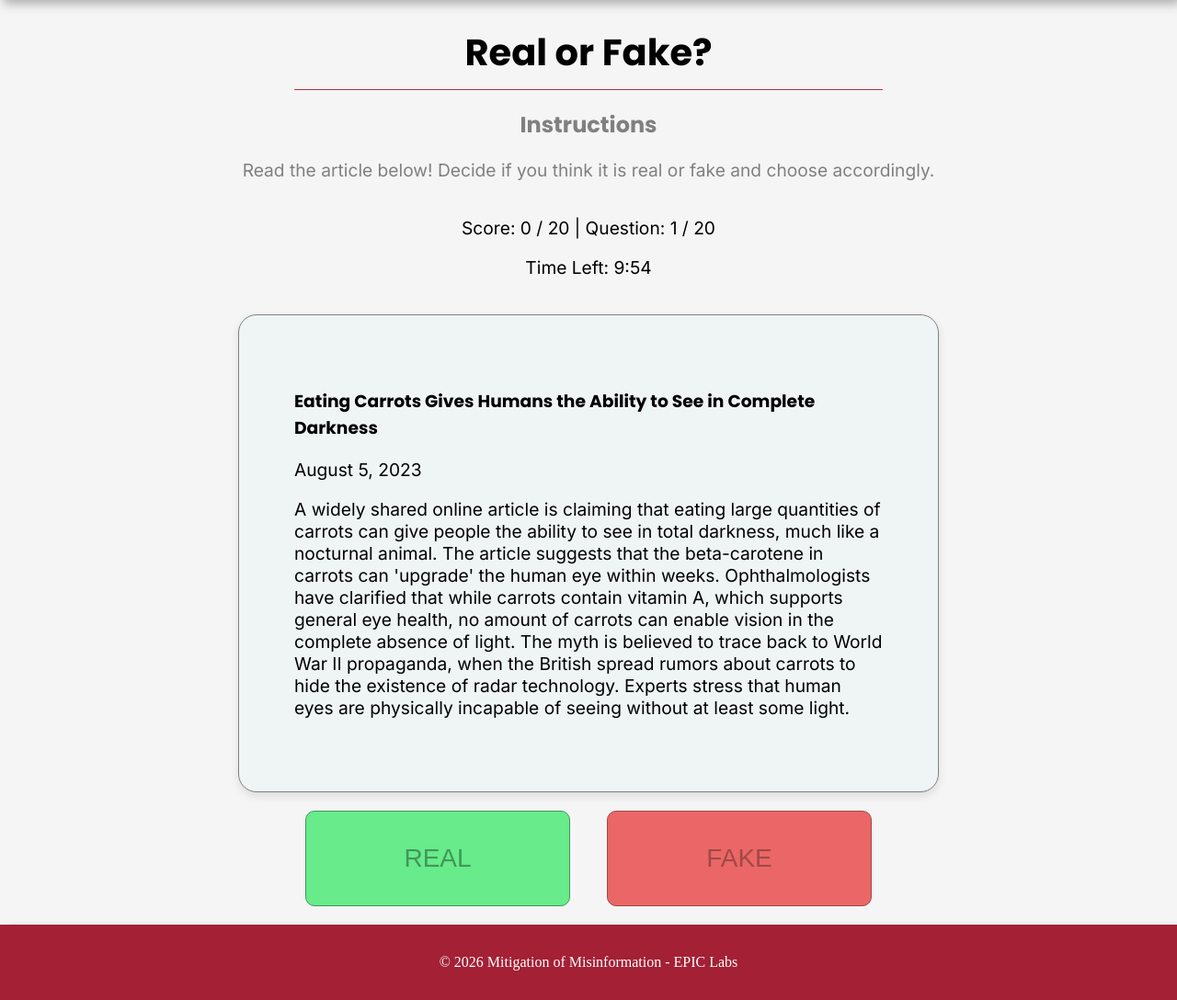
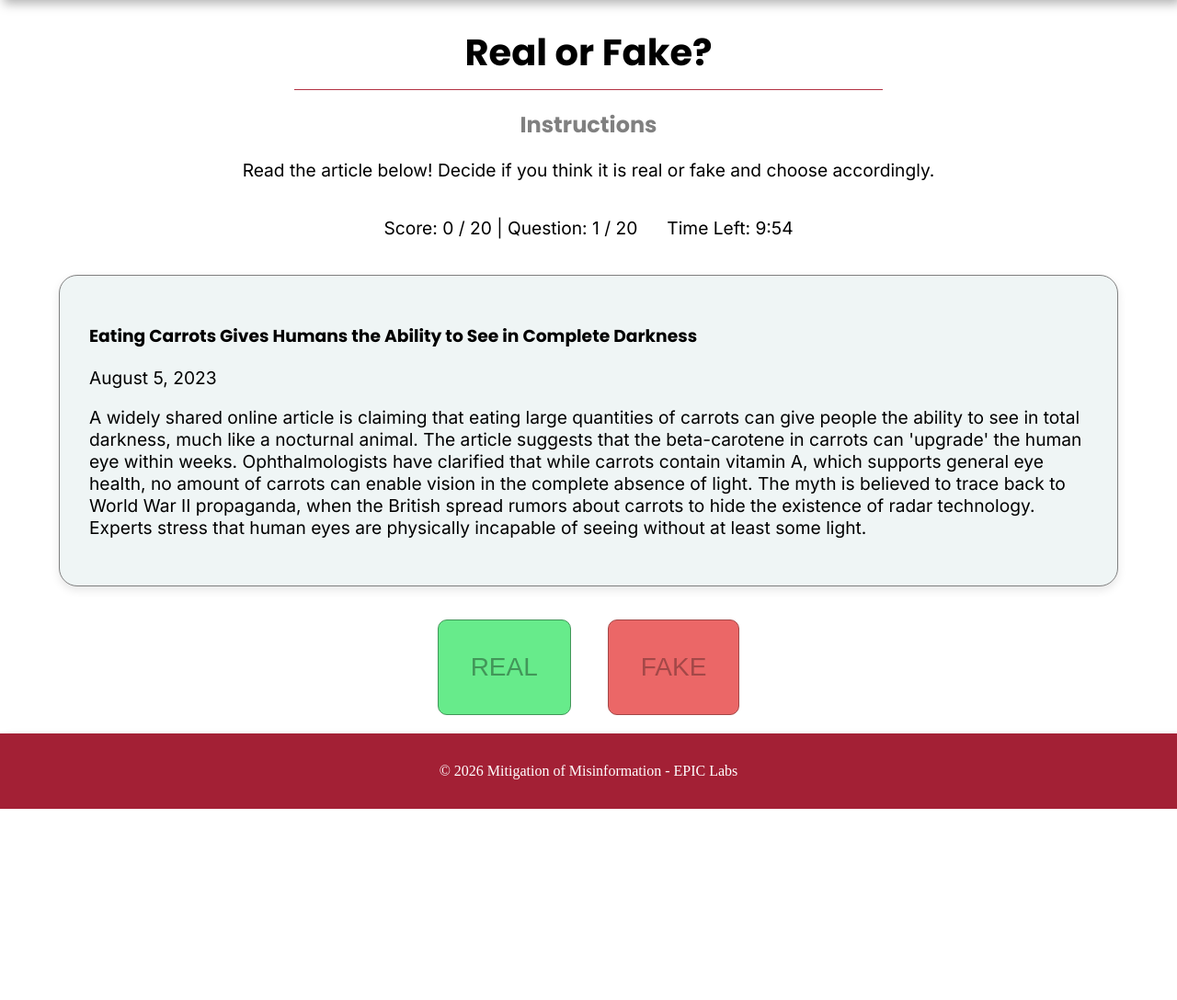
Before and after one commit to xingchen33/MoM_Website, a PHP site: page /game.php in a window 1280 px wide. Shown: the part 184-1272 px from the top of the page at 92% size. After the commit the page ends 1064 px from the top, so only its background shows below. Run offline with PHP 8.4, Linux system fonts and the light colour scheme; data comes from the database, SQL or seed files in the repository.

Commit message:
Update game.css

```diff
--- a/grouproject/css/game.css
+++ b/grouproject/css/game.css
@@ -5,6 +5,7 @@
     width: 100%;
     margin: 0 auto;
     margin-top: 0 !important;
+    max-height:fit-content;
 }
 
 h1 {
@@ -20,15 +21,53 @@ h2 {
     color: gray;
 }
 
+#timerText{
+    margin-left:2rem;
+}
+
 #scoreDiv {
+    display:flex;
+    flex-direction:row;
 
-    text-align: center;
+    justify-content:center;
     width: 100%;
 }
 
+.right{
+    width:60%;
+    width:max-content;
+    flex:1;
+    margin-top:1rem;
+    display:flex;
+    justify-content:center;
+    flex-direction:column;
+}
+
+
+
+.left{
+    display:flex;
+    background-color:  #A32035;
+    width:40%;
+    justify-content:center;
+    flex-direction:column;
+    color:white;
+
+}
+
+#content{
+    height:70%;
+}
+
+#article{
+    overflow:hidden;
+}
+
+
 
 #instructionText {
-	color: gray;
+    margin-left:2rem;
+    margin-right:2rem;
 }
 
 hr {
@@ -38,8 +77,10 @@ hr {
     margin: 10px auto;
 }
 
-body {
-	background-color: #F5F5F5;
+#content{
+    background-color: #F5F5F5;
+    display:flex;
+
 }
 
 #gameDiv {
@@ -48,14 +89,16 @@ body {
     align-items: center;
     justify-content: center;
     gap: 20px;
+    height:max-content;
     margin: 20px auto;
 }
 
 #buttonDiv {
     display: flex;
+    margin-top:1rem;
     gap: 40px;
     justify-content: center;
-    width: 50%;
+    align-items:center;
 }
 
 #realButton, #fakeButton {
@@ -80,15 +123,15 @@ body {
 
 #article {
 	background-color: #EFF5F5;
-	padding: 60px;
 	border-radius: 20px;
+    padding:2rem;
 	transition: transform 0.3s ease-in-out;
 	align-items: center;
 	justify-content: center;
 	box-shadow: 0px 4px 10px rgba(0, 0, 0, 0.1);
-	max-width: 50%;
 	border: 1px solid gray;
-	margin: 0 auto;
+	margin-left:4rem;
+    margin-right:4rem;
 	flex-shrink: 0;
 	transition: background-color 0.5s ease-in-out;
 }
@@ -129,11 +172,12 @@ body {
 }
 
 #resultText.correct {
-    color: #2e7d32;
+    color: #ccffcc;
 }
 
+
 #resultText.wrong {
-    color: #A32035;
+    color:  #ffcccc;
 }
 
 #realButton {
```
